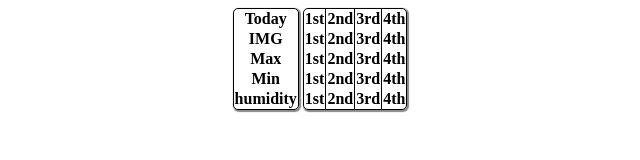
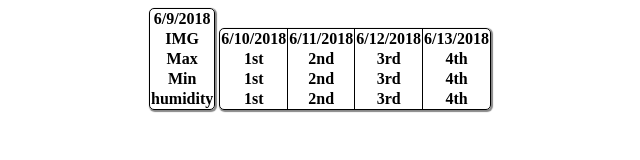
Before and after one commit to simon678910/SD_Weather, a website: page index.html in a window 1280 px wide. Shown: the whole page, without its empty margins (320-960 px from the left). Drawn offline with nearby package versions, Linux system fonts and the light colour scheme; files that its build step writes are made by us from their sources.

Commit message:
The dates will modify automatically

```diff
--- a/index.html
+++ b/index.html
@@ -1,12 +1,15 @@
 <html>
 	<head>
 		<title>Weather</title>
-		<link rel="stylesheet" type="text/css" href="css/style.css">
+		<!-- Linking the css style file-->
+		<link rel="stylesheet" type="text/css" href="style.css">
+		<!-- Download jquery -->
+		<script src="https://ajax.googleapis.com/ajax/libs/jquery/3.3.1/jquery.min.js"></script>
 	</head>
 	<body>
-		<table>
-			<tr id="date">
-				<th>Today</th>
+		<table id="Current">
+			<tr>
+				<th id="today">Today</th>
 			</tr>
 			<tr>
 				<th>IMG</th>
@@ -22,7 +25,7 @@
 			</tr>
 		</table>
 
-		<table>
+		<table id="future">
 			<tr>
 				<th>1st</th>
 				<th>2nd</th>
@@ -47,13 +50,8 @@
 				<th>3rd</th>
 				<th>4th</th>
 			</tr>
-			<tr>
-				<th>1st</th>
-				<th>2nd</th>
-				<th>3rd</th>
-				<th>4th</th>
-			</tr>
-
+		<!-- include javascript file that-->
+		<script src="script.js"></script>
 		</table>
 	</body>
 
--- a/script.js
+++ b/script.js
@@ -0,0 +1,30 @@
+$(document).ready(function(){
+
+	initDates();
+
+	//$("#today").text(constructDate(0));
+
+});
+
+/* Helper function for getting the dates and construct to the mm/dd/yyyy structure
+   Input: an integer i days
+   Output: the mm/dd/yyyy string after i days of current day
+*/
+
+function constructDate(days){
+	var date = new Date();
+	date.setDate(date.getDate() + days);
+	console.log(date.getDate());
+	return (date.getMonth()+1)+'/'+(date.getDate())+'/'+date.getFullYear();
+}
+
+/* Initialize the today's date and the following 4days */
+function initDates(){
+	/*Have 5 days*/
+	for(i = 0; i < 5;i++){
+		if(i == 0)
+			$("#today").text(constructDate(i));
+		else
+			$("#future tr:first-child th:nth-child("+ (i) + ")").text(constructDate(i));
+	}
+}
```
